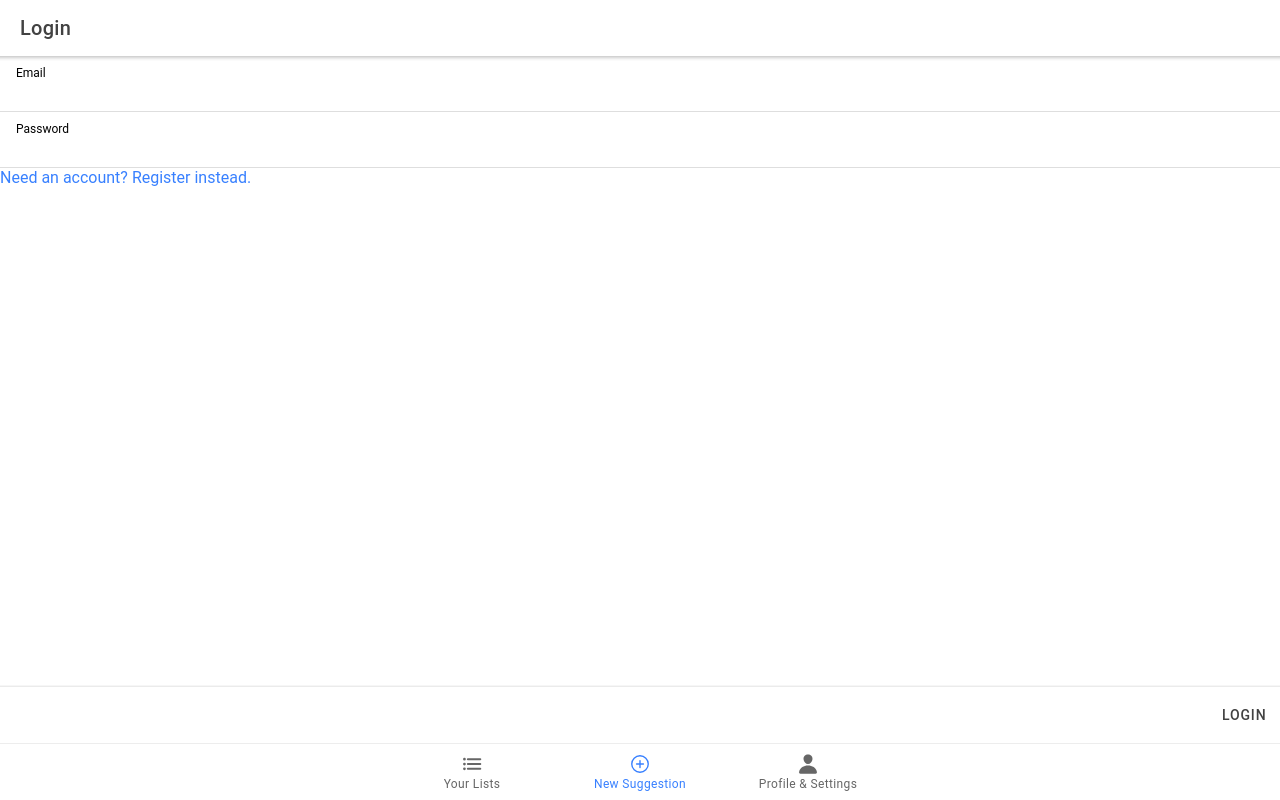
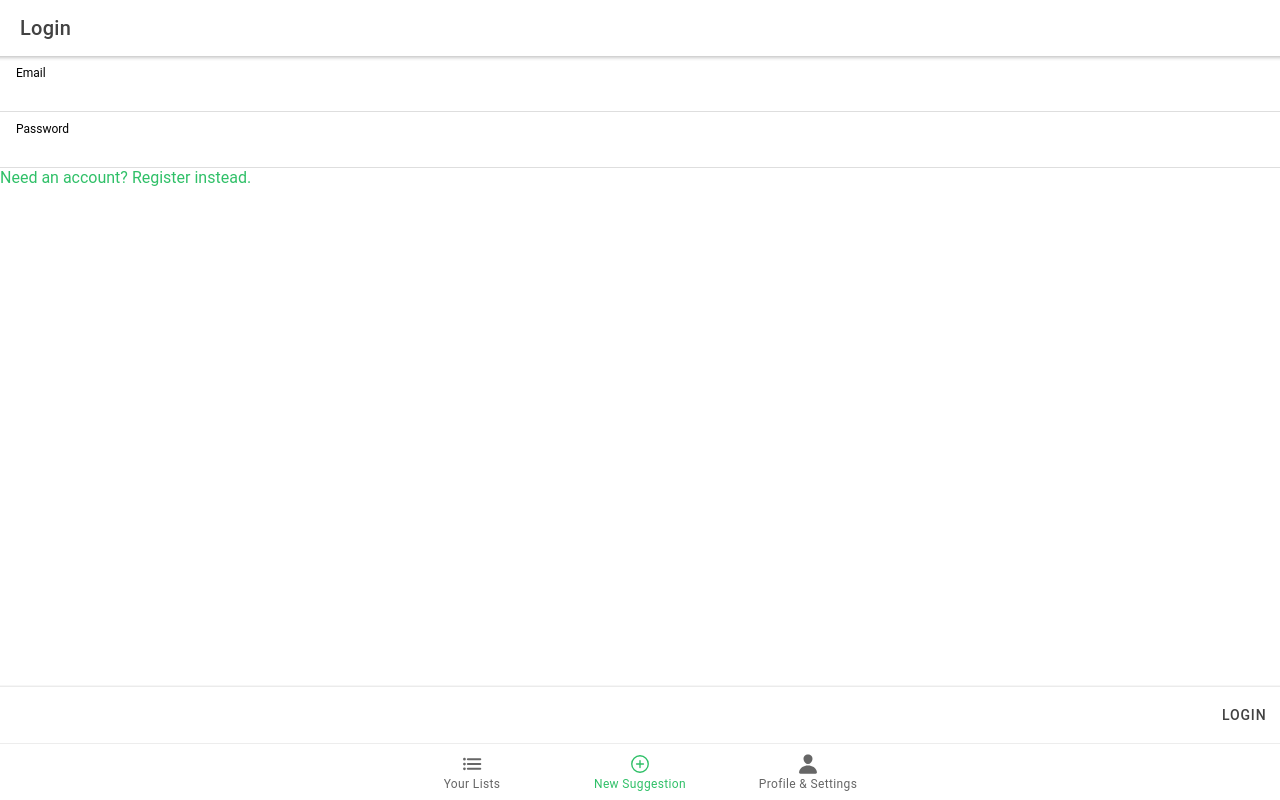
Before and after one commit to djpeach/bucketlist, a React (Create React App) app in the folder ionic-client/: page /suggestions/new in a window 1280 px wide. Built offline with nearby package versions, Linux system fonts and the light colour scheme.

Commit message:
custom ionic theme in css/ folder

```diff
--- a/ionic-client/src/App.js
+++ b/ionic-client/src/App.js
@@ -24,6 +24,9 @@ import '@ionic/react/css/text-alignment.css';
 import '@ionic/react/css/text-transformation.css';
 import '@ionic/react/css/flex-utils.css';
 import '@ionic/react/css/display.css';
+
+/* Custom success theme to work with BucketList logo / colors */
+import './css/index.css';
 
 // TODO: Write wrapper component for auth guards
 
--- /dev/null
+++ b/ionic-client/src/css/index.css
@@ -0,0 +1,56 @@
+:root {
+  --ion-color-primary: #30C068;
+  --ion-color-primary-rgb: 48,192,104;
+  --ion-color-primary-contrast: #f4f5f8;
+  --ion-color-primary-contrast-rgb: 244,244,244;
+  --ion-color-primary-shade: #2aa95c;
+  --ion-color-primary-tint: #45c677;
+  --ion-color-secondary: #0cd1e8;
+  --ion-color-secondary-rgb: 12,209,232;
+  --ion-color-secondary-contrast: #ffffff;
+  --ion-color-secondary-contrast-rgb: 255,255,255;
+  --ion-color-secondary-shade: #0bb8cc;
+  --ion-color-secondary-tint: #24d6ea;
+  --ion-color-tertiary: #7044ff;
+  --ion-color-tertiary-rgb: 112,68,255;
+  --ion-color-tertiary-contrast: #ffffff;
+  --ion-color-tertiary-contrast-rgb: 255,255,255;
+  --ion-color-tertiary-shade: #633ce0;
+  --ion-color-tertiary-tint: #7e57ff;
+  --ion-color-success: #10dc60;
+  --ion-color-success-rgb: 16,220,96;
+  --ion-color-success-contrast: #f4f5f8;
+  --ion-color-success-contrast-rgb: 0,0,0;
+  --ion-color-success-shade: #0ec254;
+  --ion-color-success-tint: #28e070;
+  --ion-color-warning: #ffce00;
+  --ion-color-warning-rgb: 255,206,0;
+  --ion-color-warning-contrast: #ffffff;
+  --ion-color-warning-contrast-rgb: 255,255,255;
+  --ion-color-warning-shade: #e0b500;
+  --ion-color-warning-tint: #ffd31a;
+  --ion-color-danger: #f04141;
+  --ion-color-danger-rgb: 245,61,61;
+  --ion-color-danger-contrast: #ffffff;
+  --ion-color-danger-contrast-rgb: 255,255,255;
+  --ion-color-danger-shade: #d33939;
+  --ion-color-danger-tint: #f25454;
+  --ion-color-dark: #222428;
+  --ion-color-dark-rgb: 34,34,34;
+  --ion-color-dark-contrast: #ffffff;
+  --ion-color-dark-contrast-rgb: 255,255,255;
+  --ion-color-dark-shade: #1e2023;
+  --ion-color-dark-tint: #383a3e;
+  --ion-color-medium: #575754;
+  --ion-color-medium-rgb: 87,87,84;
+  --ion-color-medium-contrast: #ffffff;
+  --ion-color-medium-contrast-rgb: 255,255,255;
+  --ion-color-medium-shade: #4d4d4a;
+  --ion-color-medium-tint: #686865;
+  --ion-color-light: #f4f5f8;
+  --ion-color-light-rgb: 244,244,244;
+  --ion-color-light-contrast: #000000;
+  --ion-color-light-contrast-rgb: 0,0,0;
+  --ion-color-light-shade: #d7d8da;
+  --ion-color-light-tint: #f5f6f9;
+}
```
